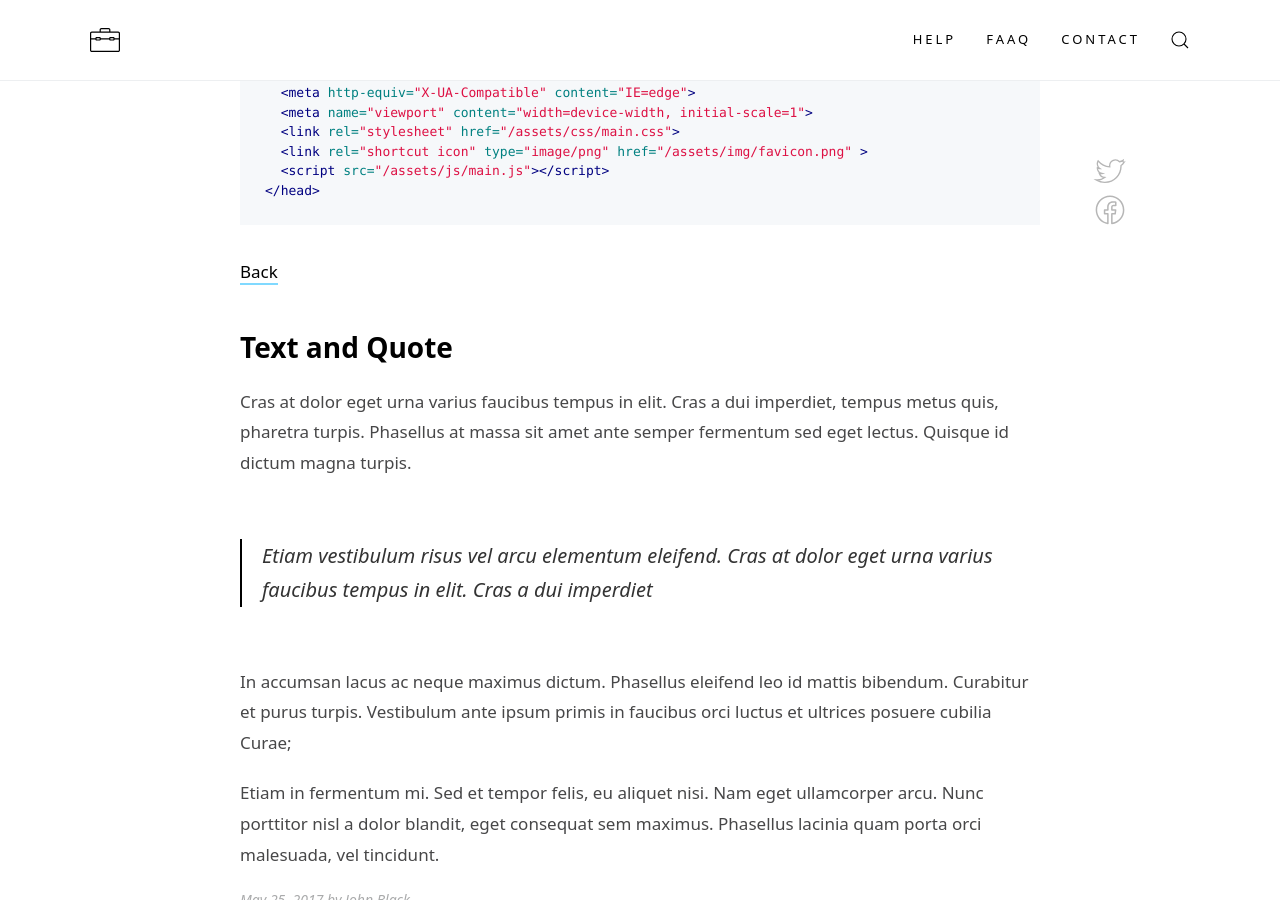
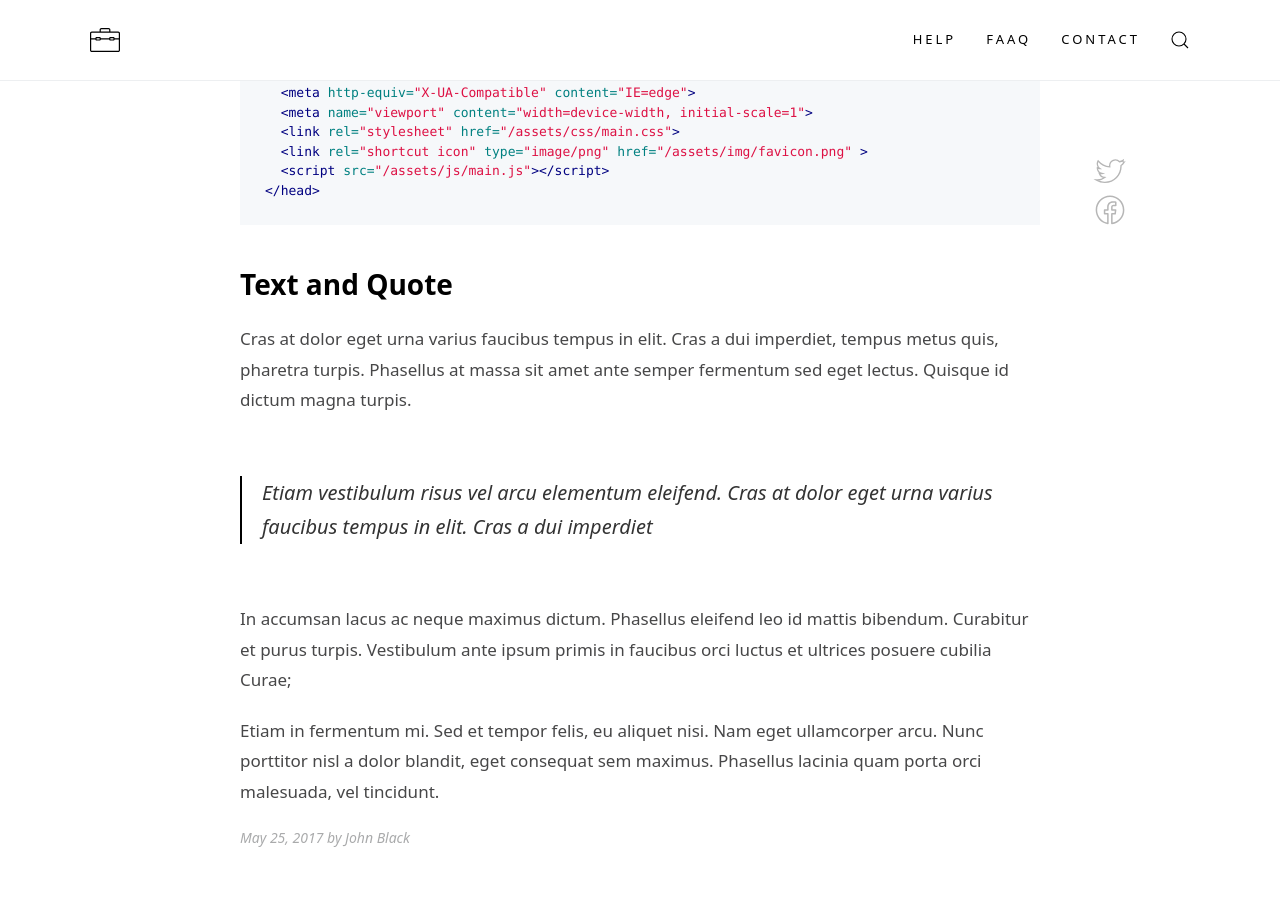
Before and after one commit to robbertl/robbertl.github.io, a Jekyll site: the page built from _posts/2017-05-25-post.md, in a window 1280 px wide and 900 px high, scrolled down 1549 px. Built offline with Jekyll 4.4.1, drawn with Linux system fonts in a browser that asks for light colours.

Commit message:
Update 2017-05-25-post.md

````diff
--- a/_posts/2017-05-25-post.md
+++ b/_posts/2017-05-25-post.md
@@ -34,7 +34,7 @@ In accumsan lacus ac neque maximus dictum. Phasellus eleifend leo id mattis bibe
   <script src="{{ "/assets/js/main.js" | relative_url }}"></script>
 </head>
 ```
-[Back]({{ site.url }}/)
+
 
 ## Text and Quote
 Cras at dolor eget urna varius faucibus tempus in elit. Cras a dui imperdiet, tempus metus quis, pharetra turpis. Phasellus at massa sit amet ante semper fermentum sed eget lectus. Quisque id dictum magna turpis.
````
